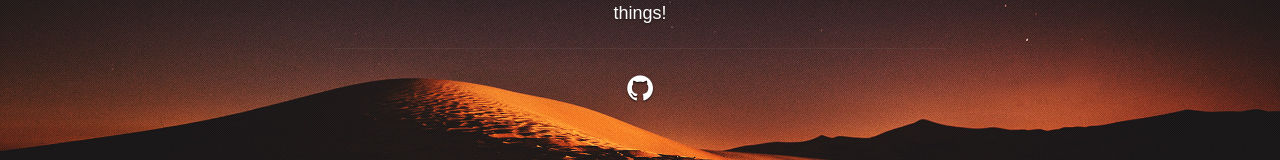
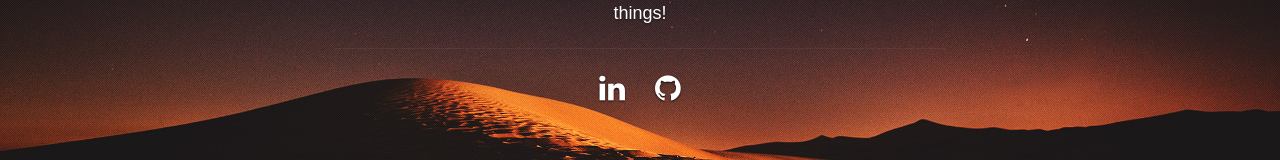
Before and after one commit to omousa98/React-Portfolio, a React (Create React App) app: page / in a window 1280 px wide. Shown: the part 416-576 px from the top of the page. Built offline with nearby package versions, Linux system fonts and the light colour scheme.

Commit message:
Added LinkedIn

```diff
--- a/src/resumeData.js
+++ b/src/resumeData.js
@@ -4,6 +4,11 @@ let resumeData = {
     "role": "Full Stack Developer",
     "roleDescription": "I love anything and everything to do with technology. My thirst to learn in this industry is what pushes me to learn how to create bigger and better things!",
     "socialLinks":[
+        {
+          "name":"linkedin",
+          "url":"https://www.linkedin.com/in/omar-mousa-7aa4b9269/",
+          "className":"fa fa-linkedin"
+        },
         {
           "name":"github",
           "url":"https://github.com/omousa98",
```
